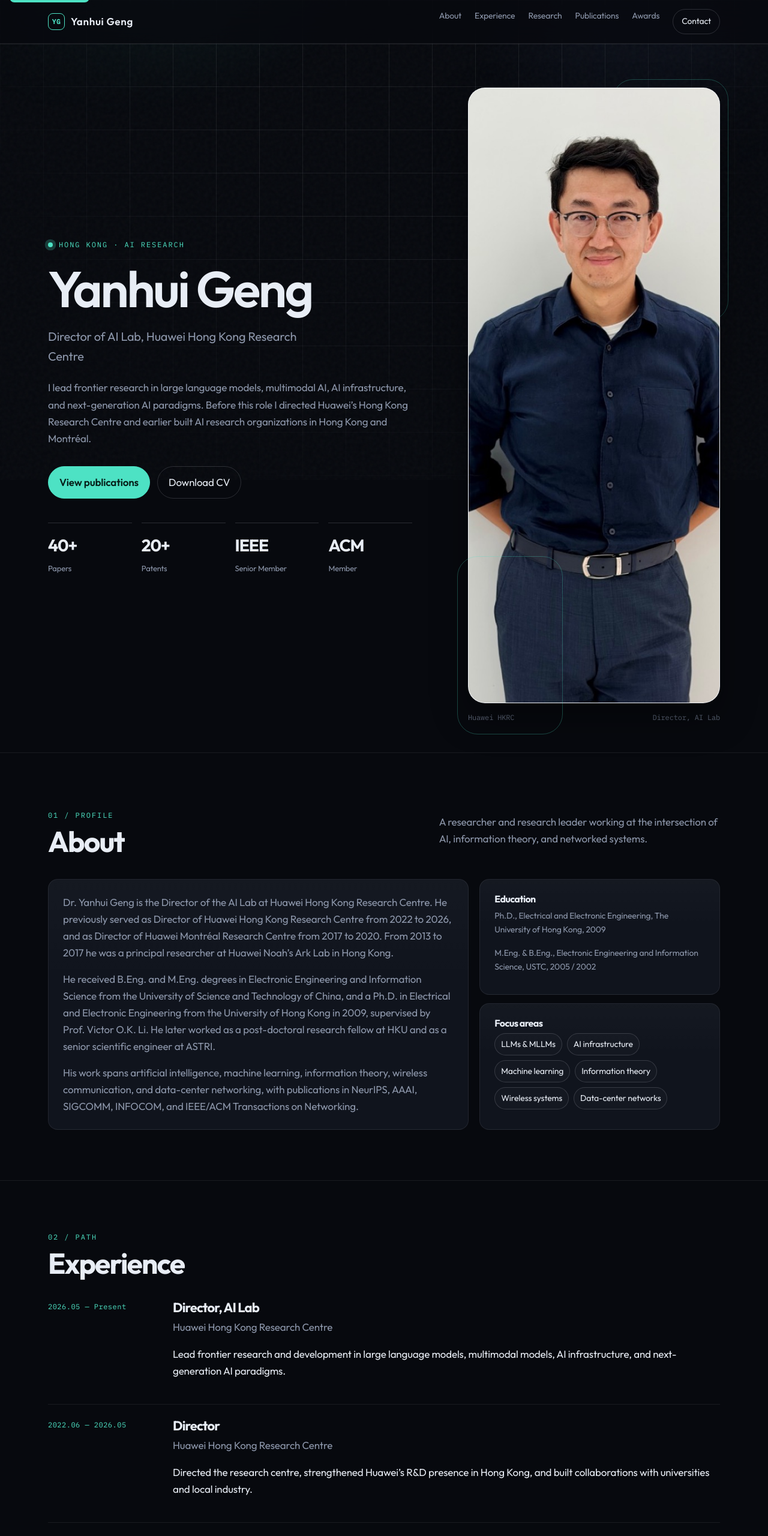
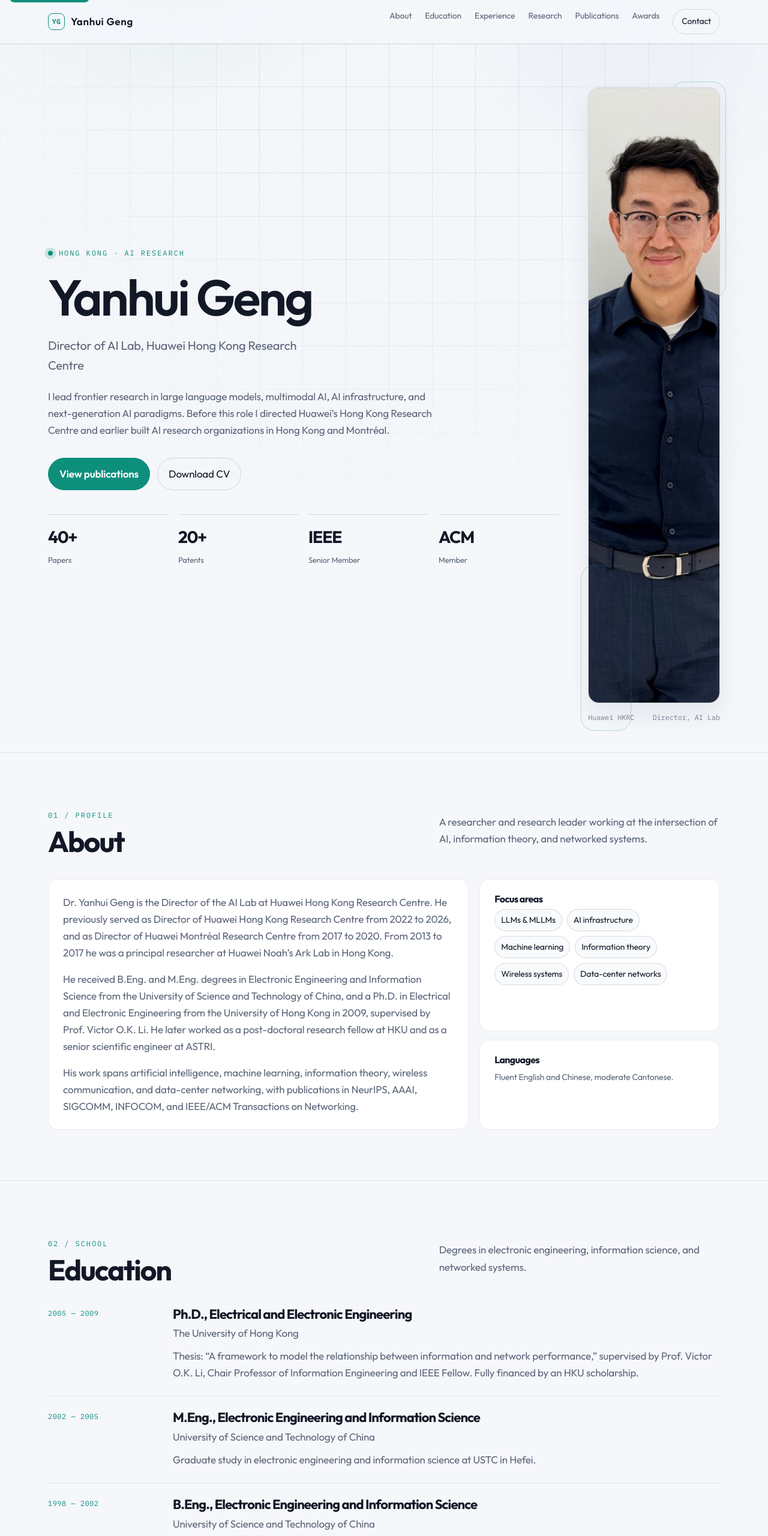
Before and after one commit to gengyanhui/gengyanhui.github.io, a plain HTML site: page index.html in a window 1280 px wide. Shown: the top 2560 px of the page at 60% size. Drawn offline with Linux system fonts and the light colour scheme.

Commit message:
Switch the homepage to a light theme and add Education.
Use a smaller square portrait and give degrees their own section from the CV.

Co-authored-by: Cursor <cursoragent@cursor.com>

```diff
--- a/index.html
+++ b/index.html
@@ -5,7 +5,7 @@
   <meta name="viewport" content="width=device-width, initial-scale=1">
   <title>Yanhui Geng — Director of AI Lab, Huawei Hong Kong Research Centre</title>
   <meta name="description" content="Homepage of Dr. Yanhui Geng, Director of AI Lab at Huawei Hong Kong Research Centre. Research in large models, machine learning, information theory, and networked systems.">
-  <meta name="theme-color" content="#07090e">
+  <meta name="theme-color" content="#f5f7fb">
   <meta property="og:title" content="Yanhui Geng">
   <meta property="og:description" content="Director of AI Lab, Huawei Hong Kong Research Centre.">
   <meta property="og:type" content="website">
@@ -31,6 +31,7 @@
       </button>
       <nav id="site-nav" class="nav-links">
         <a href="#about">About</a>
+        <a href="#education">Education</a>
         <a href="#experience">Experience</a>
         <a href="#research">Research</a>
         <a href="#publications">Publications</a>
@@ -107,11 +108,6 @@
           </div>
           <div class="side-list">
             <div class="card">
-              <h3>Education</h3>
-              <p>Ph.D., Electrical and Electronic Engineering, The University of Hong Kong, 2009</p>
-              <p>M.Eng. &amp; B.Eng., Electronic Engineering and Information Science, USTC, 2005 / 2002</p>
-            </div>
-            <div class="card">
               <h3>Focus areas</h3>
               <div class="chips">
                 <span class="chip">LLMs &amp; MLLMs</span>
@@ -122,7 +118,49 @@
                 <span class="chip">Data-center networks</span>
               </div>
             </div>
+            <div class="card">
+              <h3>Languages</h3>
+              <p>Fluent English and Chinese, moderate Cantonese.</p>
+            </div>
           </div>
+        </div>
+      </div>
+    </section>
+
+    <section id="education">
+      <div class="wrap">
+        <div class="section-head">
+          <div>
+            <div class="section-label">02 / School</div>
+            <h2>Education</h2>
+          </div>
+          <p class="section-copy">Degrees in electronic engineering, information science, and networked systems.</p>
+        </div>
+        <div class="timeline">
+          <article class="role">
+            <div class="role-when">2005 — 2009</div>
+            <div>
+              <h3>Ph.D., Electrical and Electronic Engineering</h3>
+              <div class="org">The University of Hong Kong</div>
+              <p>Thesis: “A framework to model the relationship between information and network performance,” supervised by Prof. Victor O.K. Li, Chair Professor of Information Engineering and IEEE Fellow. Fully financed by an HKU scholarship.</p>
+            </div>
+          </article>
+          <article class="role">
+            <div class="role-when">2002 — 2005</div>
+            <div>
+              <h3>M.Eng., Electronic Engineering and Information Science</h3>
+              <div class="org">University of Science and Technology of China</div>
+              <p>Graduate study in electronic engineering and information science at USTC in Hefei.</p>
+            </div>
+          </article>
+          <article class="role">
+            <div class="role-when">1998 — 2002</div>
+            <div>
+              <h3>B.Eng., Electronic Engineering and Information Science</h3>
+              <div class="org">University of Science and Technology of China</div>
+              <p>Undergraduate training in electronic engineering and information science.</p>
+            </div>
+          </article>
         </div>
       </div>
     </section>
@@ -131,7 +169,7 @@
       <div class="wrap">
         <div class="section-head">
           <div>
-            <div class="section-label">02 / Path</div>
+            <div class="section-label">03 / Path</div>
             <h2>Experience</h2>
           </div>
         </div>
@@ -200,7 +238,7 @@
       <div class="wrap">
         <div class="section-head">
           <div>
-            <div class="section-label">03 / Work</div>
+            <div class="section-label">04 / Work</div>
             <h2>Selected research</h2>
           </div>
           <p class="section-copy">A sample of work across foundation models, learning systems, and intelligent networks.</p>
@@ -244,7 +282,7 @@
       <div class="wrap">
         <div class="section-head">
           <div>
-            <div class="section-label">04 / Papers</div>
+            <div class="section-label">05 / Papers</div>
             <h2>Publications</h2>
           </div>
           <p class="section-copy">Selected journals and conferences. Full list also appears on <a href="https://scholar.google.com/citations?user=SbA3q80AAAAJ">Google Scholar</a>.</p>
@@ -263,7 +301,7 @@
       <div class="wrap">
         <div class="section-head">
           <div>
-            <div class="section-label">05 / Recognition</div>
+            <div class="section-label">06 / Recognition</div>
             <h2>Awards &amp; talks</h2>
           </div>
         </div>
@@ -329,7 +367,7 @@
     <section id="contact">
       <div class="wrap contact">
         <div>
-          <div class="section-label">06 / Connect</div>
+          <div class="section-label">07 / Connect</div>
           <h2>Get in touch</h2>
           <p class="lede">Based in Hong Kong. Happy to discuss research collaboration, talks, and opportunities at the AI Lab.</p>
           <div class="actions">
--- a/styles.css
+++ b/styles.css
@@ -1,18 +1,18 @@
 :root {
-  --bg: #07090e;
-  --bg-2: #0b0e16;
-  --card: #10141d;
-  --card-2: #151a26;
-  --line: rgba(232, 237, 245, 0.08);
-  --line-strong: rgba(232, 237, 245, 0.16);
-  --text: #e8edf5;
-  --muted: #8d97ab;
-  --faint: #5d6678;
-  --accent: #4de2c4;
-  --accent-dim: rgba(77, 226, 196, 0.12);
-  --accent-2: #7aa2ff;
-  --gold: #f0b45a;
-  --shadow: 0 24px 60px rgba(0, 0, 0, 0.38);
+  --bg: #f5f7fb;
+  --bg-2: #eef2f8;
+  --card: #ffffff;
+  --card-2: #f8fafc;
+  --line: rgba(18, 24, 38, 0.08);
+  --line-strong: rgba(18, 24, 38, 0.14);
+  --text: #121826;
+  --muted: #5b6578;
+  --faint: #7a8496;
+  --accent: #0d8f7c;
+  --accent-dim: rgba(13, 143, 124, 0.1);
+  --accent-2: #3558c8;
+  --gold: #c4851a;
+  --shadow: 0 18px 40px rgba(18, 24, 38, 0.08);
   --radius: 16px;
   --sans: "Outfit", "Segoe UI", sans-serif;
   --mono: "IBM Plex Mono", ui-monospace, monospace;
@@ -46,8 +46,8 @@ body::before {
   pointer-events: none;
   z-index: 0;
   background:
-    radial-gradient(900px 500px at 12% -10%, rgba(77, 226, 196, 0.09), transparent 55%),
-    radial-gradient(800px 480px at 92% 8%, rgba(122, 162, 255, 0.08), transparent 50%),
+    radial-gradient(900px 500px at 12% -10%, rgba(13, 143, 124, 0.1), transparent 55%),
+    radial-gradient(800px 480px at 92% 8%, rgba(53, 88, 200, 0.07), transparent 50%),
     linear-gradient(var(--line) 1px, transparent 1px),
     linear-gradient(90deg, var(--line) 1px, transparent 1px);
   background-size: auto, auto, 72px 72px, 72px 72px;
@@ -89,7 +89,7 @@ button {
   z-index: 20;
   padding: 8px 12px;
   background: var(--accent);
-  color: #06110e;
+  color: #fff;
   border-radius: 8px;
 }
 
@@ -107,7 +107,7 @@ button {
   top: 0;
   z-index: 10;
   backdrop-filter: blur(18px);
-  background: rgba(7, 9, 14, 0.72);
+  background: rgba(245, 247, 251, 0.84);
   border-bottom: 1px solid var(--line);
 }
 
@@ -199,8 +199,8 @@ button {
 
 .hero-grid {
   display: grid;
-  grid-template-columns: 1.15fr 0.85fr;
-  gap: 64px;
+  grid-template-columns: minmax(0, 1fr) 220px;
+  gap: 48px;
   align-items: center;
 }
 
@@ -221,13 +221,13 @@ button {
   height: 8px;
   border-radius: 50%;
   background: var(--accent);
-  box-shadow: 0 0 0 0 rgba(77, 226, 196, 0.7);
+  box-shadow: 0 0 0 0 rgba(13, 143, 124, 0.55);
   animation: pulse 2.2s infinite;
 }
 
 @keyframes pulse {
-  70% { box-shadow: 0 0 0 8px rgba(77, 226, 196, 0); }
-  100% { box-shadow: 0 0 0 0 rgba(77, 226, 196, 0); }
+  70% { box-shadow: 0 0 0 8px rgba(13, 143, 124, 0); }
+  100% { box-shadow: 0 0 0 0 rgba(13, 143, 124, 0); }
 }
 
 h1,
@@ -276,13 +276,13 @@ h1 {
 .btn-primary {
   background: var(--accent);
   border-color: var(--accent);
-  color: #07211b;
+  color: #fff;
   font-weight: 600;
 }
 
 .btn-primary:hover {
   transform: translateY(-1px);
-  box-shadow: 0 10px 28px rgba(77, 226, 196, 0.22);
+  box-shadow: 0 10px 28px rgba(13, 143, 124, 0.22);
 }
 
 .btn-ghost:hover {
@@ -315,22 +315,22 @@ h1 {
 
 .portrait {
   position: relative;
-  max-width: 420px;
+  width: 220px;
   margin-left: auto;
 }
 
 .portrait-frame {
   position: relative;
   overflow: hidden;
-  border-radius: 28px;
+  border-radius: 18px;
   border: 1px solid var(--line-strong);
-  background: #f4f6f8;
+  background: #eef2f6;
   box-shadow: var(--shadow);
 }
 
 .portrait-frame img {
   width: 100%;
-  aspect-ratio: 3 / 4;
+  aspect-ratio: 1 / 1;
   object-fit: cover;
   object-position: center 12%;
 }
@@ -348,20 +348,20 @@ h1 {
 .portrait::after {
   content: "";
   position: absolute;
-  border: 1px solid rgba(77, 226, 196, 0.28);
-  border-radius: 34px;
+  border: 1px solid rgba(13, 143, 124, 0.28);
+  border-radius: 22px;
 }
 
 .portrait::before {
-  inset: -14px -14px auto auto;
-  width: 46%;
-  height: 38%;
+  inset: -10px -10px auto auto;
+  width: 42%;
+  height: 34%;
 }
 
 .portrait::after {
-  inset: auto auto -18px -18px;
-  width: 42%;
-  height: 28%;
+  inset: auto auto -12px -12px;
+  width: 38%;
+  height: 26%;
 }
 
 section {
@@ -414,7 +414,7 @@ h2 {
 }
 
 .card {
-  background: linear-gradient(180deg, rgba(255,255,255,0.02), transparent 40%), var(--card);
+  background: var(--card);
   border: 1px solid var(--line);
   border-radius: var(--radius);
   padding: 24px;
@@ -456,7 +456,7 @@ h2 {
   border: 1px solid var(--line-strong);
   border-radius: 999px;
   color: var(--text);
-  background: rgba(255,255,255,0.02);
+  background: var(--card-2);
 }
 
 .timeline {
@@ -489,6 +489,11 @@ h2 {
 
 .role .org {
   margin: 6px 0 10px;
+  color: var(--muted);
+}
+
+.role p {
+  margin: 0;
   color: var(--muted);
 }
 
@@ -536,7 +541,7 @@ h2 {
   padding: 16px 18px;
   border: 1px solid var(--line);
   border-radius: 14px;
-  background: rgba(16, 20, 29, 0.72);
+  background: var(--card);
   transition: border-color 0.2s ease, transform 0.2s ease;
 }
 
@@ -577,7 +582,7 @@ h2 {
 }
 
 .pub.is-featured {
-  border-color: rgba(77, 226, 196, 0.28);
+  border-color: rgba(13, 143, 124, 0.35);
 }
 
 .pub-more {
@@ -672,8 +677,8 @@ h2 {
   }
 
   .portrait {
-    margin: 8px auto 0;
-    max-width: 360px;
+    width: 168px;
+    margin: 4px auto 0;
   }
 
   .nav-links {
@@ -683,7 +688,7 @@ h2 {
     left: 0;
     right: 0;
     padding: 16px 20px 24px;
-    background: rgba(7, 9, 14, 0.96);
+    background: rgba(245, 247, 251, 0.98);
     border-bottom: 1px solid var(--line);
     flex-direction: column;
   }
```
Also changed, not shown: favicon.svg.
